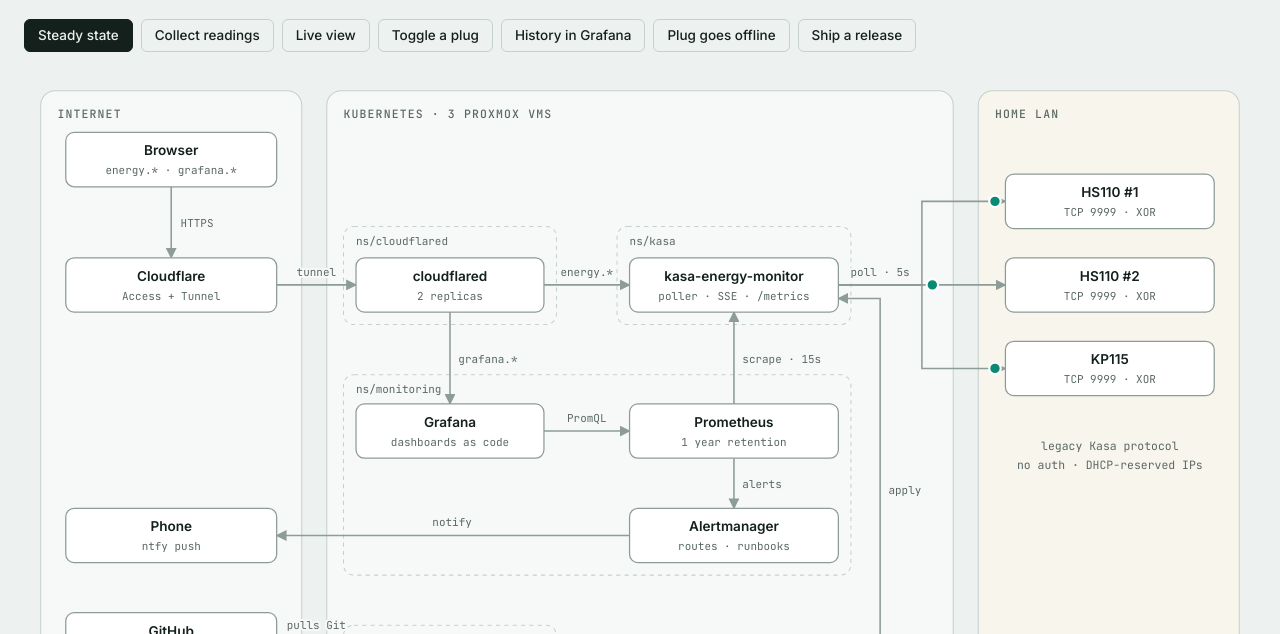
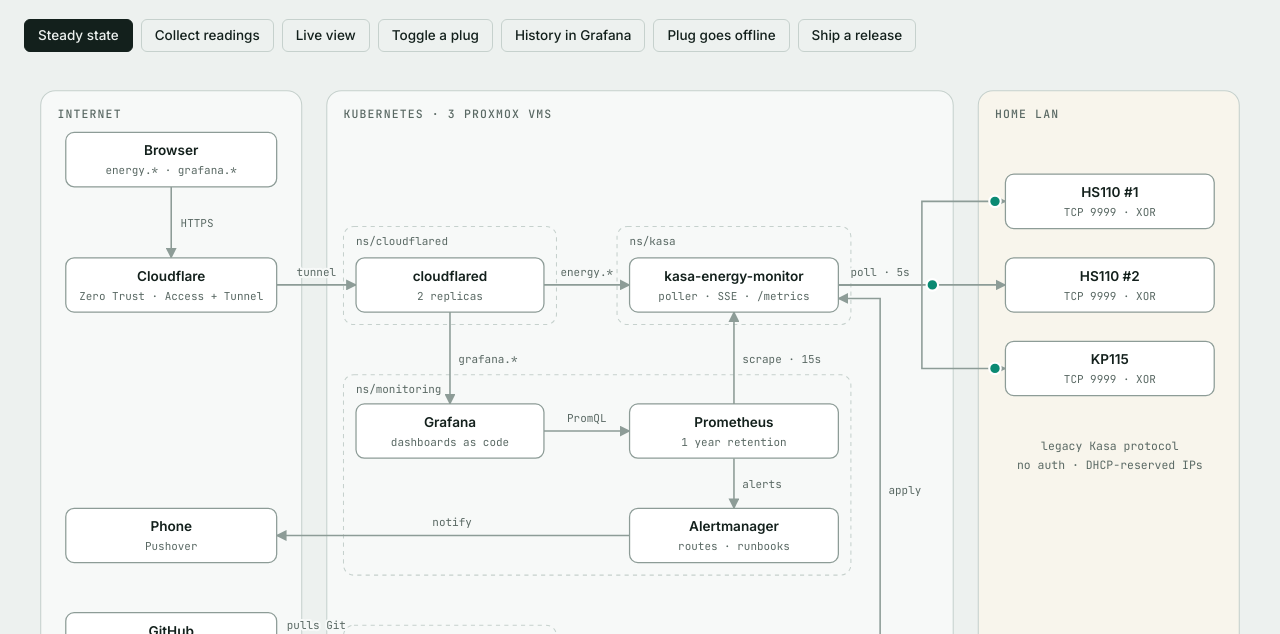
Before and after one commit to maxibit/skymap, a plain HTML site: page kasa-energy-monitor/docs/diagrams/traffic-flow.html in a window 1280 px wide. Shown: the part 166-800 px from the top of the page. Drawn offline with Linux system fonts and the light colour scheme.

Commit message:
docs: use Pushover for notifications and Cloudflare Zero Trust for access
Co-Authored-By: Claude Opus 5.5 <noreply@anthropic.com>
Claude-Session: https://claude.ai/code/session_01VmWDx9KbzvbjRRmexXWAYT

```diff
--- a/kasa-energy-monitor/docs/diagrams/traffic-flow.html
+++ b/kasa-energy-monitor/docs/diagrams/traffic-flow.html
@@ -237,8 +237,8 @@
 
         <g>
           <g class="node" id="n-browser"><rect x="40" y="56" width="202" height="52" rx="8"/><text class="n-title" x="141" y="78" text-anchor="middle">Browser</text><text class="n-sub" x="141" y="96" text-anchor="middle">energy.* · grafana.*</text></g>
-          <g class="node" id="n-cf"><rect x="40" y="176" width="202" height="52" rx="8"/><text class="n-title" x="141" y="198" text-anchor="middle">Cloudflare</text><text class="n-sub" x="141" y="216" text-anchor="middle">Access + Tunnel</text></g>
-          <g class="node" id="n-phone"><rect x="40" y="416" width="202" height="52" rx="8"/><text class="n-title" x="141" y="438" text-anchor="middle">Phone</text><text class="n-sub" x="141" y="456" text-anchor="middle">ntfy push</text></g>
+          <g class="node" id="n-cf"><rect x="40" y="176" width="202" height="52" rx="8"/><text class="n-title" x="141" y="198" text-anchor="middle">Cloudflare</text><text class="n-sub" x="141" y="216" text-anchor="middle">Zero Trust · Access + Tunnel</text></g>
+          <g class="node" id="n-phone"><rect x="40" y="416" width="202" height="52" rx="8"/><text class="n-title" x="141" y="438" text-anchor="middle">Phone</text><text class="n-sub" x="141" y="456" text-anchor="middle">Pushover</text></g>
           <g class="node" id="n-github"><rect x="40" y="516" width="202" height="52" rx="8"/><text class="n-title" x="141" y="538" text-anchor="middle">GitHub</text><text class="n-sub" x="141" y="556" text-anchor="middle">repos · Actions · Renovate</text></g>
           <g class="node" id="n-ghcr"><rect x="40" y="596" width="202" height="52" rx="8"/><text class="n-title" x="141" y="618" text-anchor="middle">GHCR</text><text class="n-sub" x="141" y="636" text-anchor="middle">image · Helm chart (OCI)</text></g>
           <g class="node" id="n-cfd"><rect x="318" y="176" width="180" height="52" rx="8"/><text class="n-title" x="408" y="198" text-anchor="middle">cloudflared</text><text class="n-sub" x="408" y="216" text-anchor="middle">2 replicas</text></g>
@@ -297,7 +297,7 @@
           <dt>poll</dt><dd>every 5 s, 2 s timeout, backoff to 60 s</dd>
           <dt>scrape</dt><dd>every 15 s</dd>
           <dt>heartbeat</dt><dd>SSE comment every 15 s</dd>
-          <dt>alert</dt><dd>plug down for 5 min</dd>
+          <dt>alert</dt><dd>plug down for 5 min, then Pushover</dd>
           <dt>gitops</dt><dd>Argo CD checks Git every 3 min</dd>
         </dl>
       </div>
@@ -363,7 +363,7 @@
       blurb: 'Opening the dashboard and receiving updates without reloading.',
       notice: 'The browser never talks to Prometheus. Live data comes straight from the exporter cache over one long-lived HTTP connection.',
       steps: [
-        { title: 'Open energy.example.com', text: 'Cloudflare Access checks who you are at the edge, before anything reaches home.', tracks: [[f('e-browser-cf')]] },
+        { title: 'Open energy.example.com', text: 'Cloudflare Zero Trust checks who you are against the Access policy, at the edge, before anything reaches home.', tracks: [[f('e-browser-cf')]] },
         { title: 'Through the tunnel', text: 'cloudflared keeps an outbound connection to Cloudflare, so no port is open on the router.', tracks: [[f('e-cf-cfd')]] },
         { title: 'Subscribe to the stream', text: 'cloudflared forwards to the kasa-energy-monitor Service.',
           code: 'GET /api/stream\nAccept: text/event-stream', tracks: [[f('e-cfd-app')]] },
@@ -376,11 +376,11 @@
     toggle: {
       name: 'Toggle a plug', kind: 'user',
       blurb: 'Switching HS110 #2 off from the browser.',
-      notice: 'The relay endpoint only accepts device ids from the configuration and a body of exactly {"on": true|false}. The page learns the new state from the stream, not from the POST response.',
+      notice: 'The relay endpoint only accepts device ids from the configuration, a body of exactly {"on": true|false} and a valid Access JWT, and it logs who made the change. The page learns the new state from the stream, not from the POST response.',
       steps: [
-        { title: 'Press OFF on HS110 #2', text: 'The request takes the same path as the page: Cloudflare, tunnel, Service.',
-          code: 'POST /api/plugs/{deviceId}/relay\n{"on": false}', tracks: [IN] },
-        { title: 'Send the relay command', text: 'Only after the device id, the body and the Origin header pass validation.',
+        { title: 'Press OFF on HS110 #2', text: 'The request takes the same path as the page. Cloudflare Access attaches a signed JWT with your e-mail.',
+          code: 'POST /api/plugs/{deviceId}/relay\nCf-Access-Jwt-Assertion: eyJhbGciOi…\n{"on": false}', tracks: [IN] },
+        { title: 'Send the relay command', text: 'Only after the JWT, the device id, the body and the Origin header pass validation. The audit log records who did it.',
           code: '{"system":{"set_relay_state":{"state":0}}}', tracks: [[f('e-app-p2')]] },
         { title: 'Plug confirms', text: 'err_code 0 means the relay switched.',
           code: '{"system":{"set_relay_state":{"err_code":0}}}', tracks: [[b('e-app-p2')]] },
@@ -397,7 +397,7 @@
         { title: 'Scrape every 15 s', text: 'A ServiceMonitor tells Prometheus where the exporter is.', code: 'GET /metrics', tracks: [[f('e-prom-app')]] },
         { title: 'Cached values come back', text: 'The exporter answers from memory, without contacting the plugs.',
           code: 'kasa_power_watts{device_id="…"} 71.83\nkasa_energy_joules_total{device_id="…"} 6.564e+08', tracks: [[b('e-prom-app')]] },
-        { title: 'Open grafana.example.com', text: 'Same tunnel and Access policy; Grafana signs you in from the Cloudflare token.',
+        { title: 'Open grafana.example.com', text: 'Same tunnel and Access policy. Grafana signs you in from the Access JWT, so there is no second password.',
           kind: 'user', tracks: [[f('e-browser-cf'), f('e-cf-cfd'), f('e-cfd-graf')]] },
         { title: 'Query with PromQL', text: 'Grafana asks Prometheus for energy per day, in kWh.',
           code: 'increase(kasa_energy_joules_total[1d]) / 3.6e6', tracks: [ROUND('e-graf-prom')] },
@@ -417,8 +417,8 @@
         { title: 'The rule waits 5 minutes', text: 'A short Wi-Fi drop does not notify anyone.',
           code: 'alert: KasaPlugDown\nexpr: kasa_up == 0\nfor: 5m', pulse: ['n-prom'] },
         { title: 'Alert fires', text: 'Alertmanager groups it and chooses the notification route.', tracks: [[f('e-prom-am')]] },
-        { title: 'Push to your phone', text: 'The notification carries a link to the runbook.',
-          code: 'runbook_url: …/docs/runbooks/KasaPlugDown.md', tracks: [[f('e-am-phone')]] }
+        { title: 'Pushover notification', text: 'Severity sets the priority (warning → normal). The message links to the runbook, and a second one arrives when the plug is back.',
+          code: 'priority: 0\nurl: …/docs/runbooks/KasaPlugDown.md', tracks: [[f('e-am-phone')]] }
       ]
     },
     release: {
```
Also changed, not shown: 8 other files.
